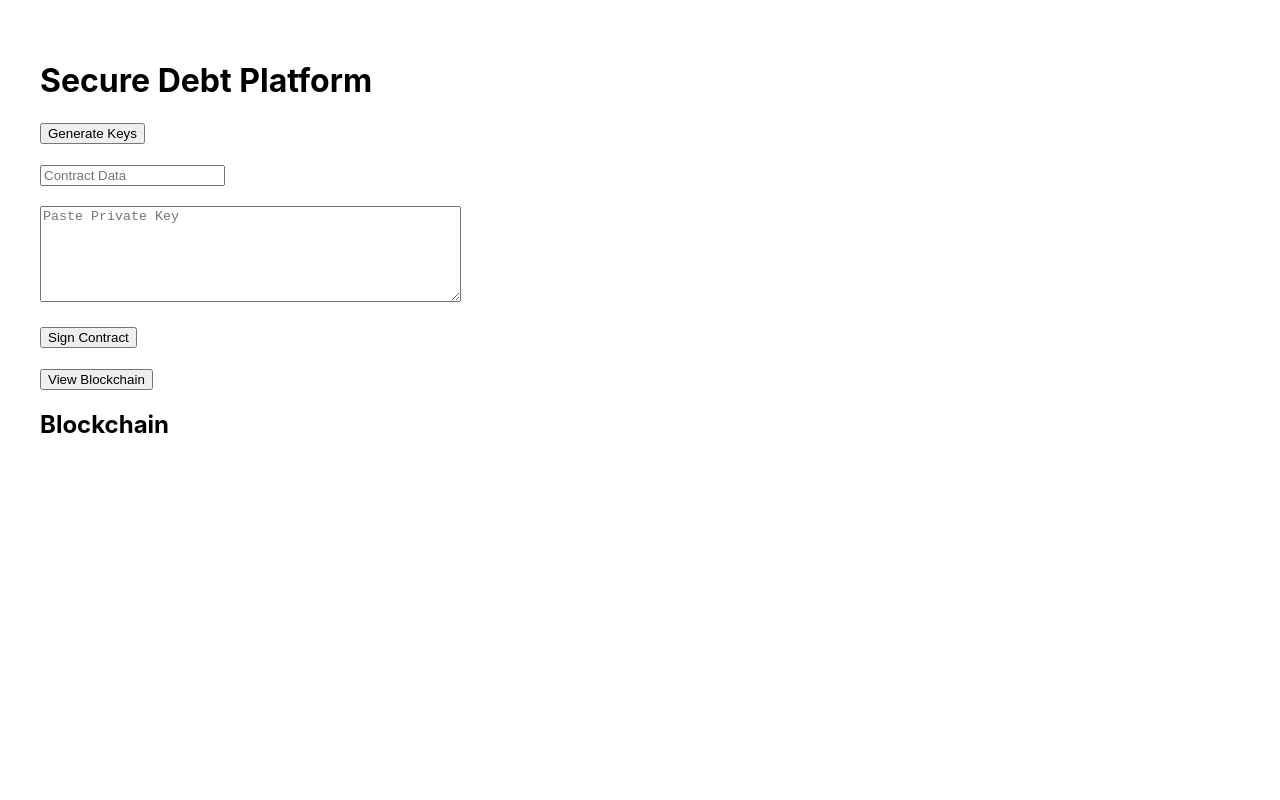
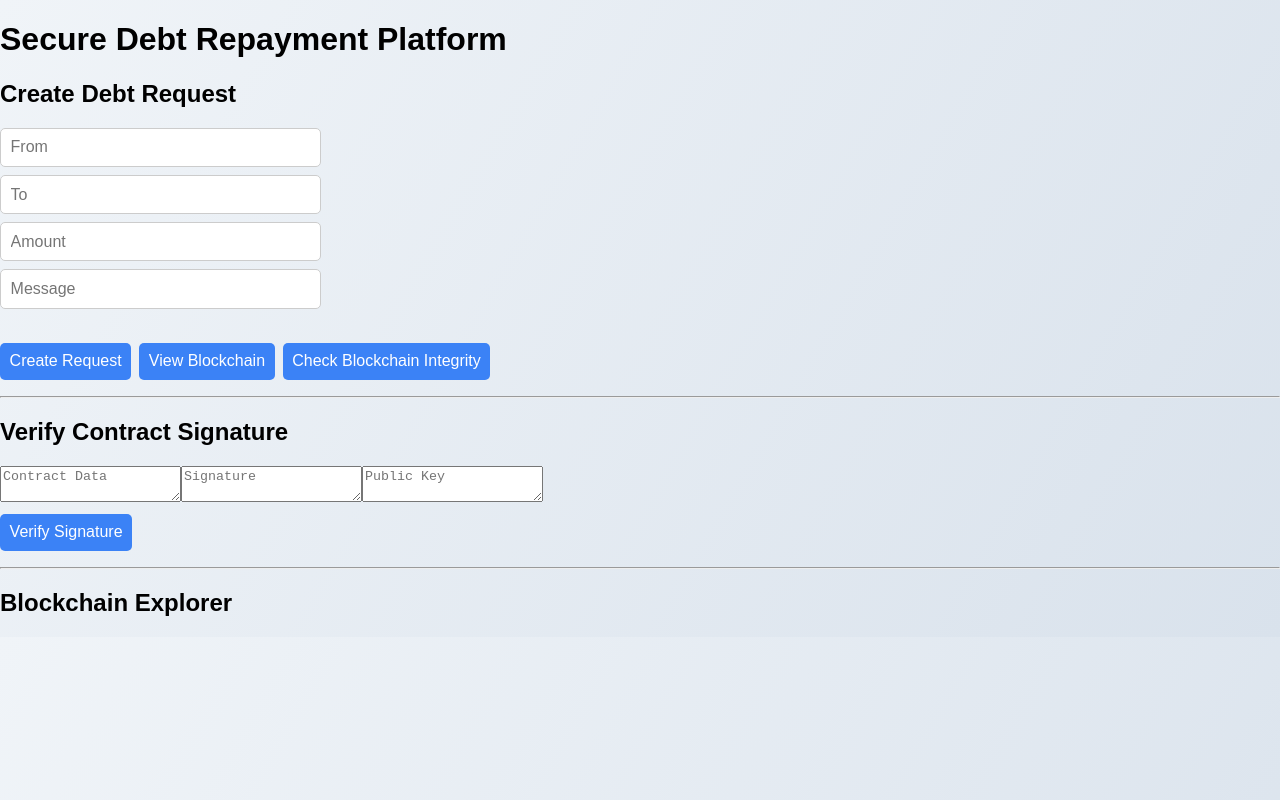
Before and after one commit to harsh666666/secure-debt-platform, a React (Create React App) app in the folder frontend/: page / in a window 1280 px wide. Built offline with nearby package versions, Linux system fonts and the light colour scheme.

Commit message:
Added contract signature verification UI

```diff
--- a/frontend/src/App.js
+++ b/frontend/src/App.js
@@ -1,81 +1,188 @@
-import React, { useState } from "react";
-import axios from "axios";
+import React, { useState, useEffect } from "react";
+import "./App.css";
 
 function App() {
 
+  const [from, setFrom] = useState("");
+  const [to, setTo] = useState("");
+  const [amount, setAmount] = useState("");
+  const [message, setMessage] = useState("");
+
+  const [blocks, setBlocks] = useState([]);
+  const [chainStatus, setChainStatus] = useState("");
+
   const [contractData, setContractData] = useState("");
-  const [privateKey, setPrivateKey] = useState("");
-  const [blocks, setBlocks] = useState([]);
+  const [signature, setSignature] = useState("");
+  const [publicKey, setPublicKey] = useState("");
 
-  const generateKeys = async () => {
-    const res = await axios.get("http://localhost:5000/api/generate-keys");
-    console.log(res.data);
-    alert("Keys generated. Check console.");
+  const [verificationResult, setVerificationResult] = useState("");
+
+  const backendURL = "http://localhost:5000";
+
+  // Create Request
+  const createRequest = async () => {
+
+    const request = {
+      from,
+      to,
+      amount,
+      message
+    };
+
+    const res = await fetch(`${backendURL}/api/request`, {
+      method: "POST",
+      headers: {
+        "Content-Type": "application/json"
+      },
+      body: JSON.stringify(request)
+    });
+
+    const data = await res.json();
+    alert(data.message);
   };
 
-  const signContract = async () => {
+  // Load Blockchain
+  const loadBlockchain = async () => {
 
-    const res = await axios.post("http://localhost:5000/api/sign-contract", {
-      contractData,
-      privateKey
+    const res = await fetch(`${backendURL}/api/blockchain`);
+    const data = await res.json();
+
+    setBlocks(data);
+
+  };
+
+  // Verify Blockchain
+  const verifyChain = async () => {
+
+    const res = await fetch(`${backendURL}/api/verify-chain`);
+    const data = await res.json();
+
+    if (data.valid) {
+      setChainStatus("✅ Blockchain Valid");
+    } else {
+      setChainStatus("❌ Blockchain Tampered");
+    }
+
+  };
+
+  // Verify Contract Signature
+  const verifyContract = async () => {
+
+    const res = await fetch(`${backendURL}/api/verify-contract`, {
+      method: "POST",
+      headers: {
+        "Content-Type": "application/json"
+      },
+      body: JSON.stringify({
+        contractData,
+        signature,
+        publicKey
+      })
     });
 
-    alert("Contract Signed!");
-    console.log(res.data);
-  };
+    const data = await res.json();
 
-  const loadBlockchain = async () => {
+    if (data.valid) {
+      setVerificationResult("✅ Signature Valid");
+    } else {
+      setVerificationResult("❌ Signature Invalid");
+    }
 
-    const res = await axios.get("http://localhost:5000/api/blockchain");
-    setBlocks(res.data);
   };
 
   return (
+    <div className="App">
 
-    <div style={{padding:"40px"}}>
+      <h1>Secure Debt Repayment Platform</h1>
 
-      <h1>Secure Debt Platform</h1>
-
-      <button onClick={generateKeys}>
-        Generate Keys
-      </button>
-
-      <br/><br/>
+      <h2>Create Debt Request</h2>
 
       <input
-        placeholder="Contract Data"
-        value={contractData}
-        onChange={(e)=>setContractData(e.target.value)}
+        placeholder="From"
+        value={from}
+        onChange={(e) => setFrom(e.target.value)}
       />
 
-      <br/><br/>
-
-      <textarea
-        placeholder="Paste Private Key"
-        value={privateKey}
-        onChange={(e)=>setPrivateKey(e.target.value)}
-        rows={6}
-        cols={50}
+      <input
+        placeholder="To"
+        value={to}
+        onChange={(e) => setTo(e.target.value)}
       />
 
-      <br/><br/>
+      <input
+        placeholder="Amount"
+        value={amount}
+        onChange={(e) => setAmount(e.target.value)}
+      />
 
-      <button onClick={signContract}>
-        Sign Contract
+      <input
+        placeholder="Message"
+        value={message}
+        onChange={(e) => setMessage(e.target.value)}
+      />
+
+      <br />
+
+      <button onClick={createRequest}>
+        Create Request
       </button>
-
-      <br/><br/>
 
       <button onClick={loadBlockchain}>
         View Blockchain
       </button>
 
-      <h2>Blockchain</h2>
+      <button onClick={verifyChain}>
+        Check Blockchain Integrity
+      </button>
 
-      {blocks.map((block,i)=>(
-        <pre key={i}>
-          {JSON.stringify(block,null,2)}
-        </pre>
+      <p>{chainStatus}</p>
+
+      <hr />
+
+      <h2>Verify Contract Signature</h2>
+
+      <textarea
+        placeholder="Contract Data"
+        value={contractData}
+        onChange={(e) => setContractData(e.target.value)}
+      />
+
+      <textarea
+        placeholder="Signature"
+        value={signature}
+        onChange={(e) => setSignature(e.target.value)}
+      />
+
+      <textarea
+        placeholder="Public Key"
+        value={publicKey}
+        onChange={(e) => setPublicKey(e.target.value)}
+      />
+
+      <br />
+
+      <button onClick={verifyContract}>
+        Verify Signature
+      </button>
+
+      <p>{verificationResult}</p>
+
+      <hr />
+
+      <h2>Blockchain Explorer</h2>
+
+      {blocks.map((block, index) => (
+        <div key={index} className="block">
+
+          <h3>Block #{index}</h3>
+
+          <p><b>Data:</b> {JSON.stringify(block.data)}</p>
+
+          <p><b>Previous Hash:</b> {block.previousHash}</p>
+
+          <p><b>Hash:</b> {block.hash}</p>
+
+        </div>
       ))}
 
     </div>
```
